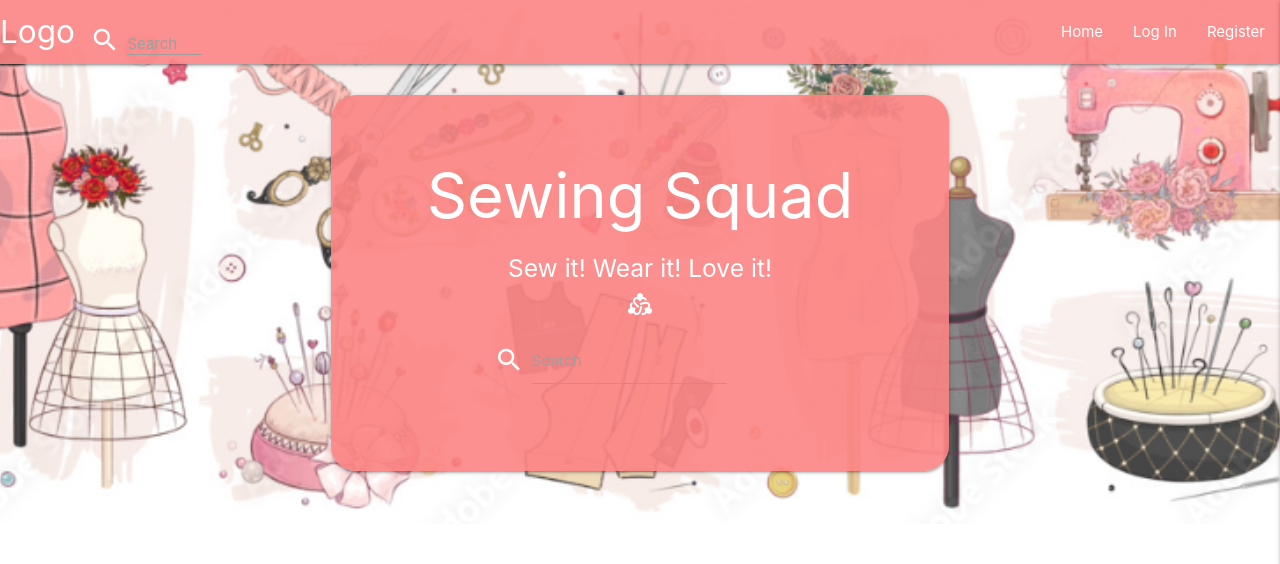
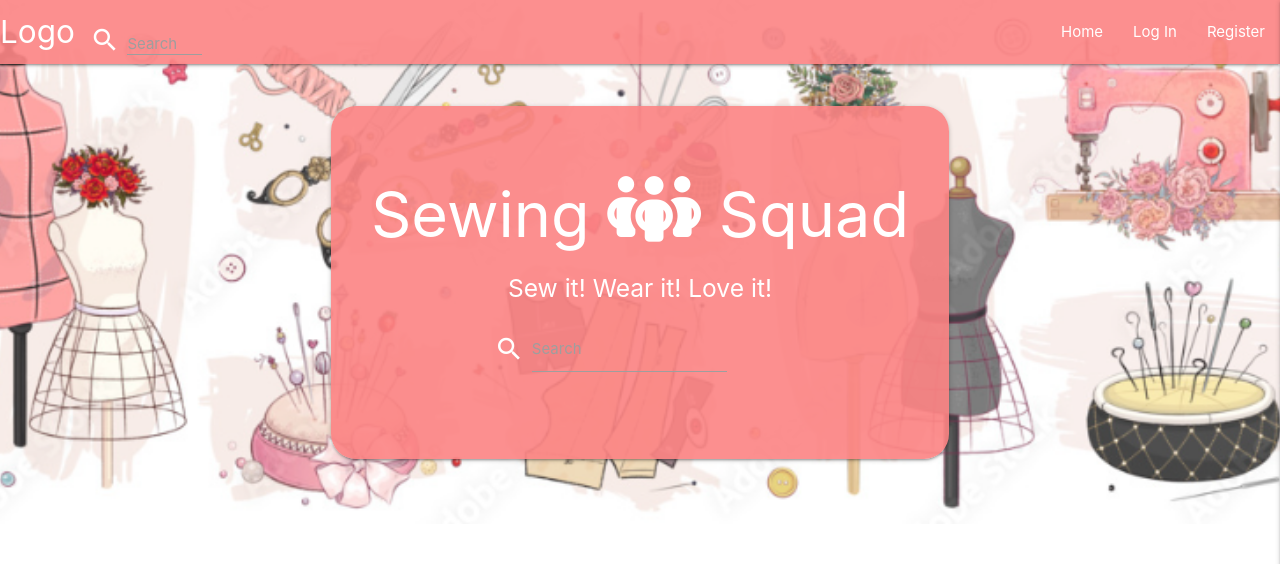
Before and after one commit to vero-nika-2828/sewing-squad-gitpod, a Flask app: page / in a window 1280 px wide. Shown: the top 564 px of the page. Run offline with Flask 2, Linux system fonts and the light colour scheme; data that the repository does not hold is empty; some libraries are stand-ins or nearby versions.

Commit message:
Update icon in title container

```diff
--- a/sewingsquad/static/css/style.css
+++ b/sewingsquad/static/css/style.css
@@ -31,6 +31,10 @@ nav{
   border-radius: 25px;
 }
 
+.fa-people-group{
+   font-size: 5rem;
+}
+
 .flash{
   background-color: rgba(252, 131, 131,0.9);
   margin-top: -20px;
--- a/sewingsquad/static/js/script.js
+++ b/sewingsquad/static/js/script.js
@@ -6,5 +6,5 @@ $(document).ready(function () {
     $('.collapsible').collapsible();
 });
 
-
+//Display the current year in footer's copyright
 $('#year').html(new Date().getFullYear());
--- a/sewingsquad/templates/base.html
+++ b/sewingsquad/templates/base.html
@@ -59,9 +59,9 @@
             <div class="row center-align valign-wrapper header-title">
                 <div class="col s10 m6 offset-s1 offset-m3">
                     <div class="card-panel white-text title-container">
-                        <h1>Sewing Squad</h1>
+                        <h1>Sewing <span><i class="fa-solid fa-people-group"></i></span> Squad</h1>
                         <h5>Sew it! Wear it! Love it!</h5>
-                        <i class="material-icons">diversity_2</i>
+
                         <div class="row">
                             <form class="col s8 m8 center" method="POST" action="{{ url_for('search') }}">
                                 <div class="row valign-wrapper center-align">
```
